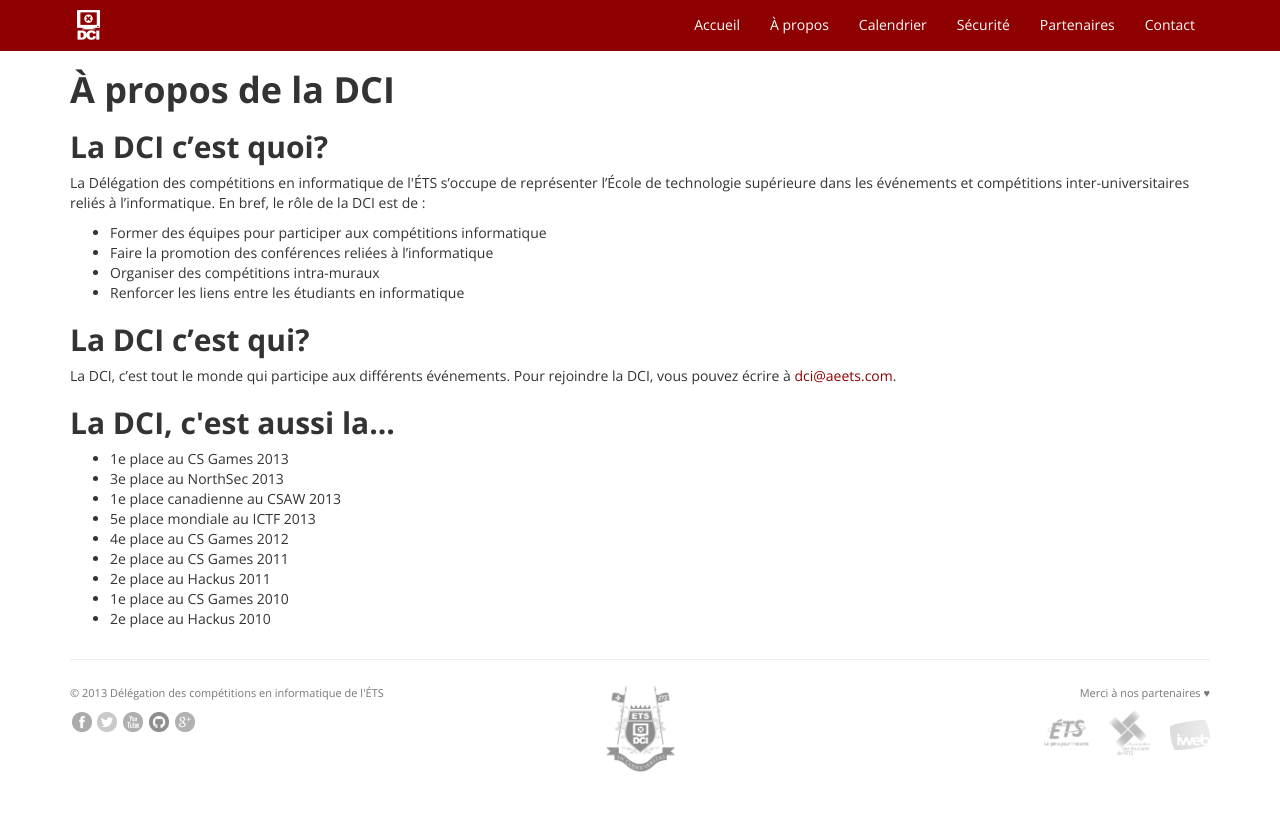
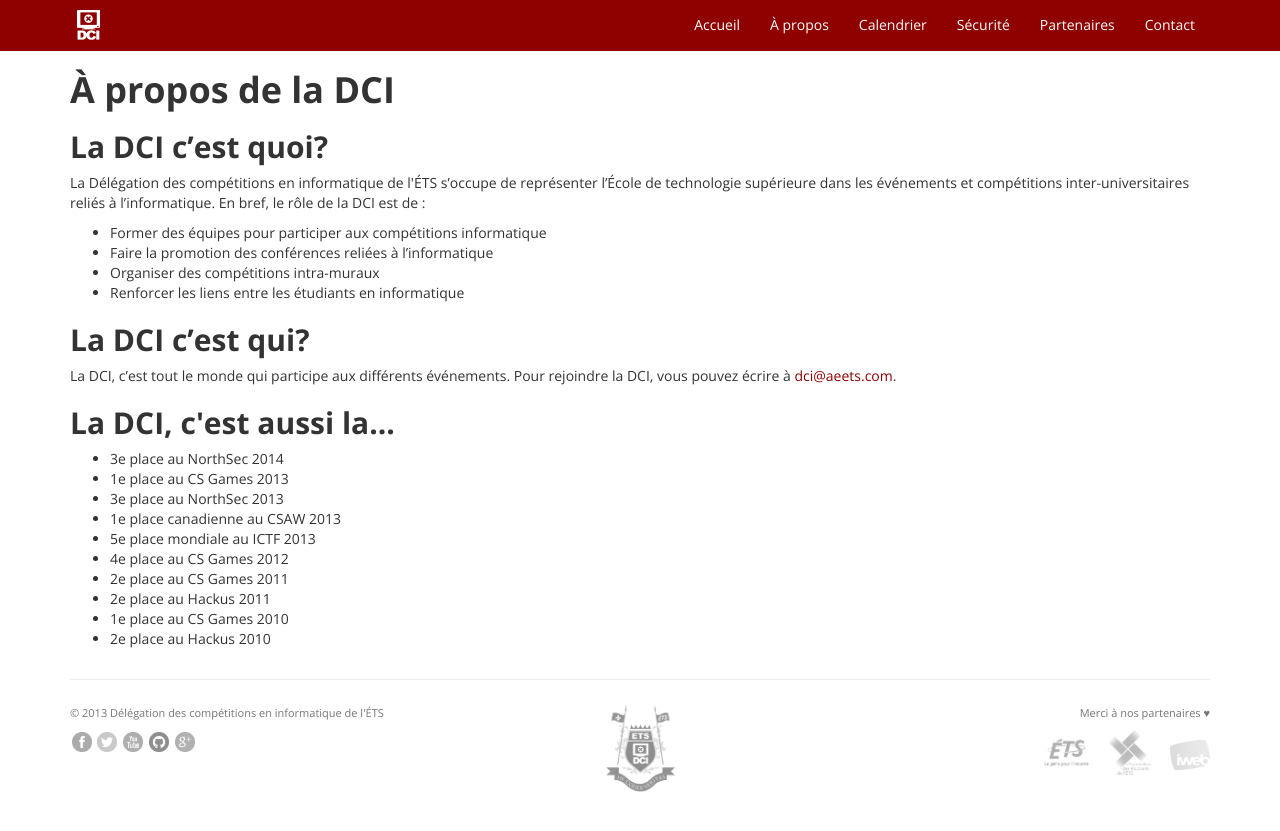
Before and after one commit to dciets/dciets.github.io, a Jekyll site: the page built from a-propos-dci.html, in a window 1280 px wide. Shown: the top 831 px of the page. Built offline with Jekyll 4.4.1, drawn with Linux system fonts in a browser that asks for light colours; Markdown is read by kramdown in place of the engine named in the settings.

Commit message:
Added results of NorthSec 2014

```diff
--- a/a-propos-dci.html
+++ b/a-propos-dci.html
@@ -24,6 +24,7 @@ title: "À propos de la DCI"
 		</p>
 		<h2>La DCI, c'est aussi la...</h2>
 		<ul>
+			<li>3e place au NorthSec 2014</li>
 			<li>1e place au CS Games 2013</li>
 			<li>3e place au NorthSec 2013</li>
 			<li>1e place canadienne au CSAW 2013</li>
```
